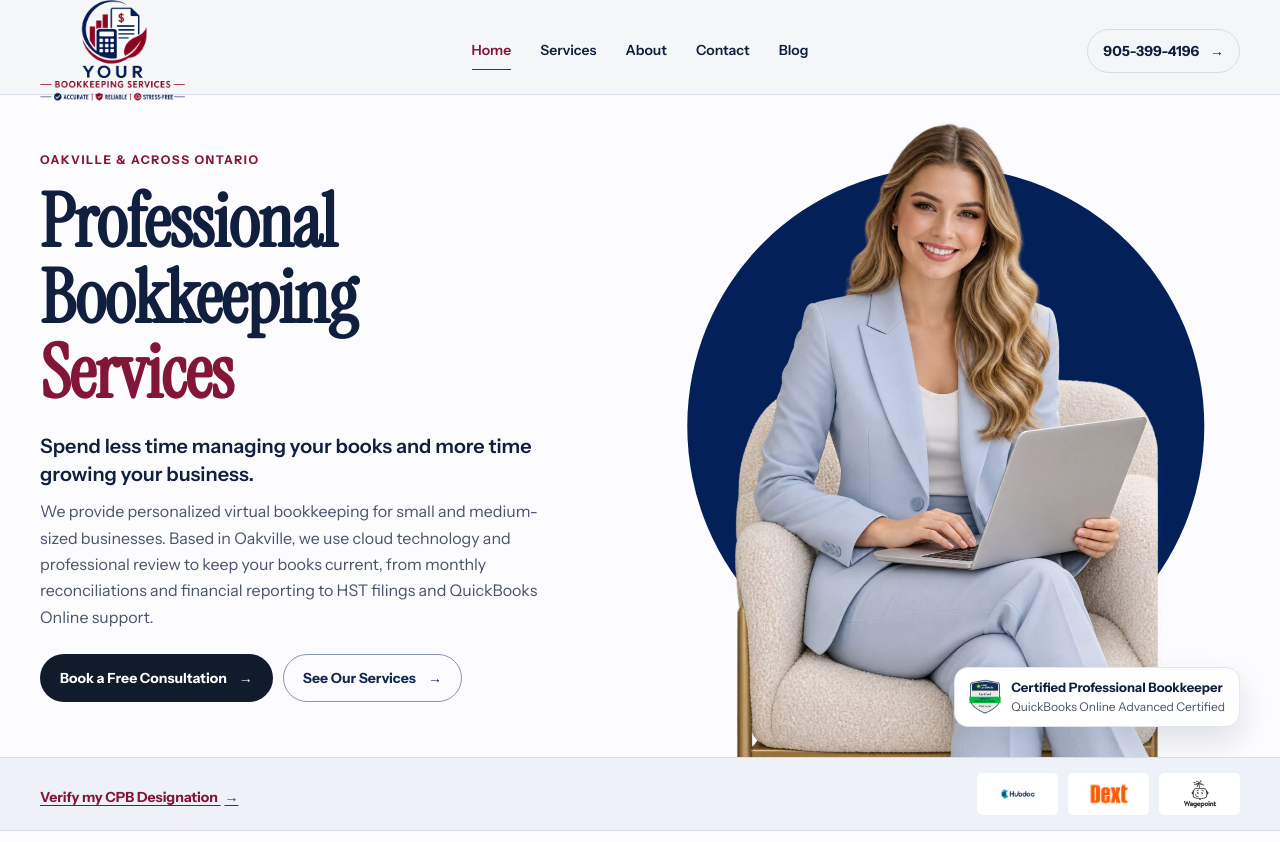
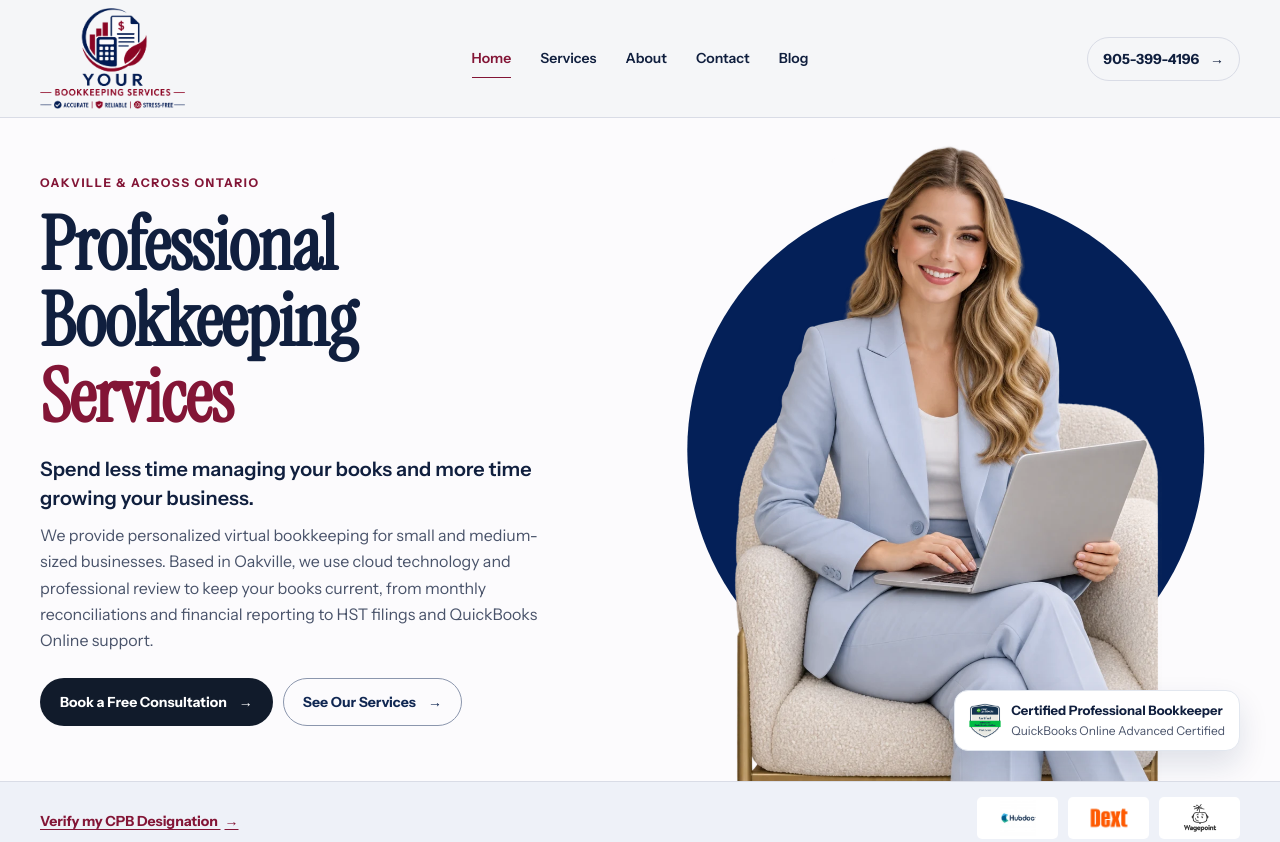
Before and after one commit to ceedev23/your-bookkeeping-redesign, a plain HTML site: page dist/index.html in a window 1280 px wide. Shown: the top 842 px of the page. Drawn offline with Linux system fonts and the light colour scheme.

Commit message:
Increase navbar height to fit the full logo

```diff
--- a/dist/style.css
+++ b/dist/style.css
@@ -13,7 +13,7 @@ footer{border-top:1px solid var(--line);background:#eef1f8;padding:28px 0 20px;f
 .button span,.text-link span,.header-phone span,.post h2 span,.menu span,.categories{font-family:system-ui,sans-serif}
 
 /* Give the original logo more space in the site header. */
-.header .bar{min-height:94px}
+.header .bar{height:auto;min-height:94px;padding-block:8px}
 .header .brand{gap:13px;font-size:18px}
 @media(max-width:760px){
   .header .bar{min-height:80px}
```
